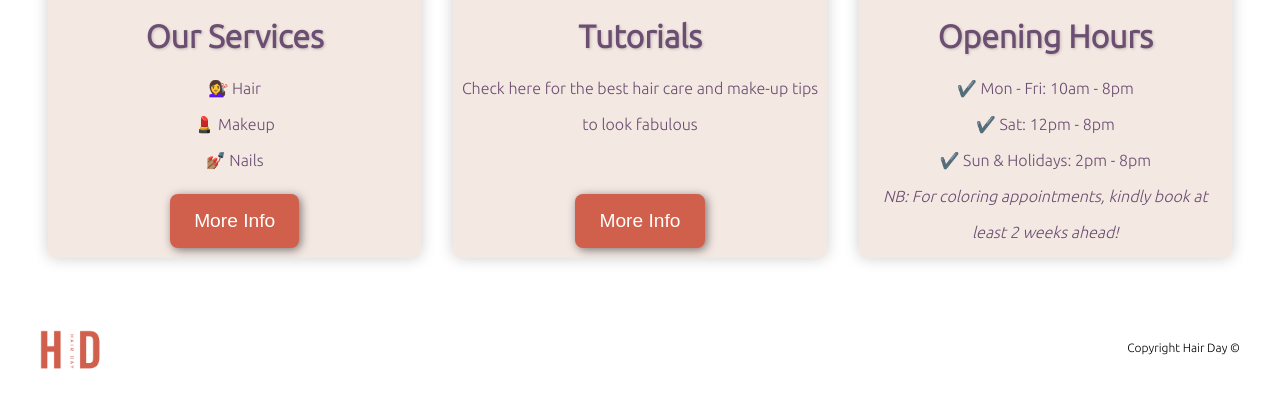
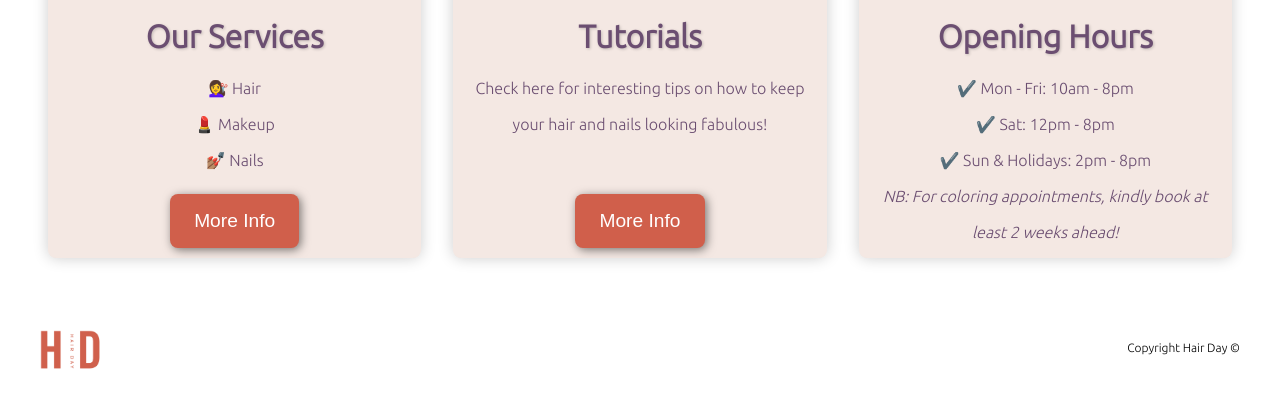
Before and after one commit to OpeDada/Hair_day, a plain HTML site: page index.html in a window 1280 px wide. Shown: the part 1154-1561 px from the top of the page. Drawn offline with Linux system fonts and the light colour scheme.

Commit message:
more content to tutorials

```diff
--- a/index.html
+++ b/index.html
@@ -66,8 +66,8 @@
           <div class="card-info">
             <h2>Tutorials</h2>
             <p>
-              Check here for the best hair care and make-up tips to look
-              fabulous
+              Check here for interesting tips on how to keep your hair and nails looking
+              fabulous!
             </p>
             <br />
             <a href="/pages/blog.html">
```
